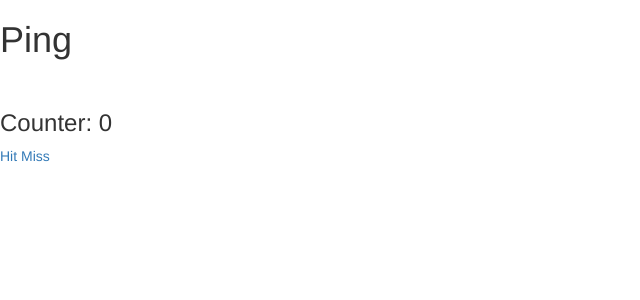
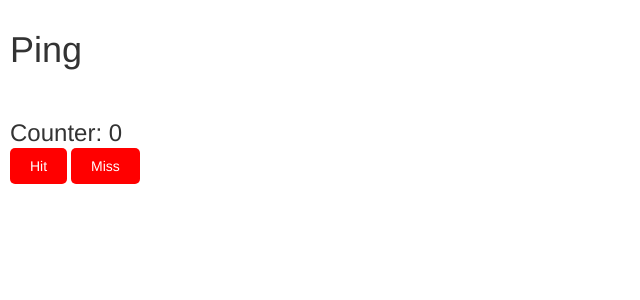
Before and after one commit to jphearse/codeup.dev, a PHP site: page /ping.php in a window 1280 px wide. Shown: the top 300 px of the page, without its empty margins (0-640 px from the left). Run offline with PHP 8.4, Linux system fonts and the light colour scheme.

Commit message:
added css

```diff
--- a/public/ping.php
+++ b/public/ping.php
@@ -17,6 +17,23 @@ extract(pageController());
 <head>
 <title>Ping</title>
 <link rel="stylesheet" type="text/css" href="https://maxcdn.bootstrapcdn.com/bootstrap/3.3.7/css/bootstrap.min.css">
+<style>
+	body {
+		padding: 10px;
+	}
+	a {
+		border-radius: 5px;
+	    background-color: red;
+	    border: 0;
+	    color: white;
+	    padding: 10px 20px;
+	}
+	a:hover {
+		color: #4a4a4a;
+	    text-decoration: none;
+	}
+
+	</style>
 </head>
 <body>
 <h1>Ping</h1><br>
```
